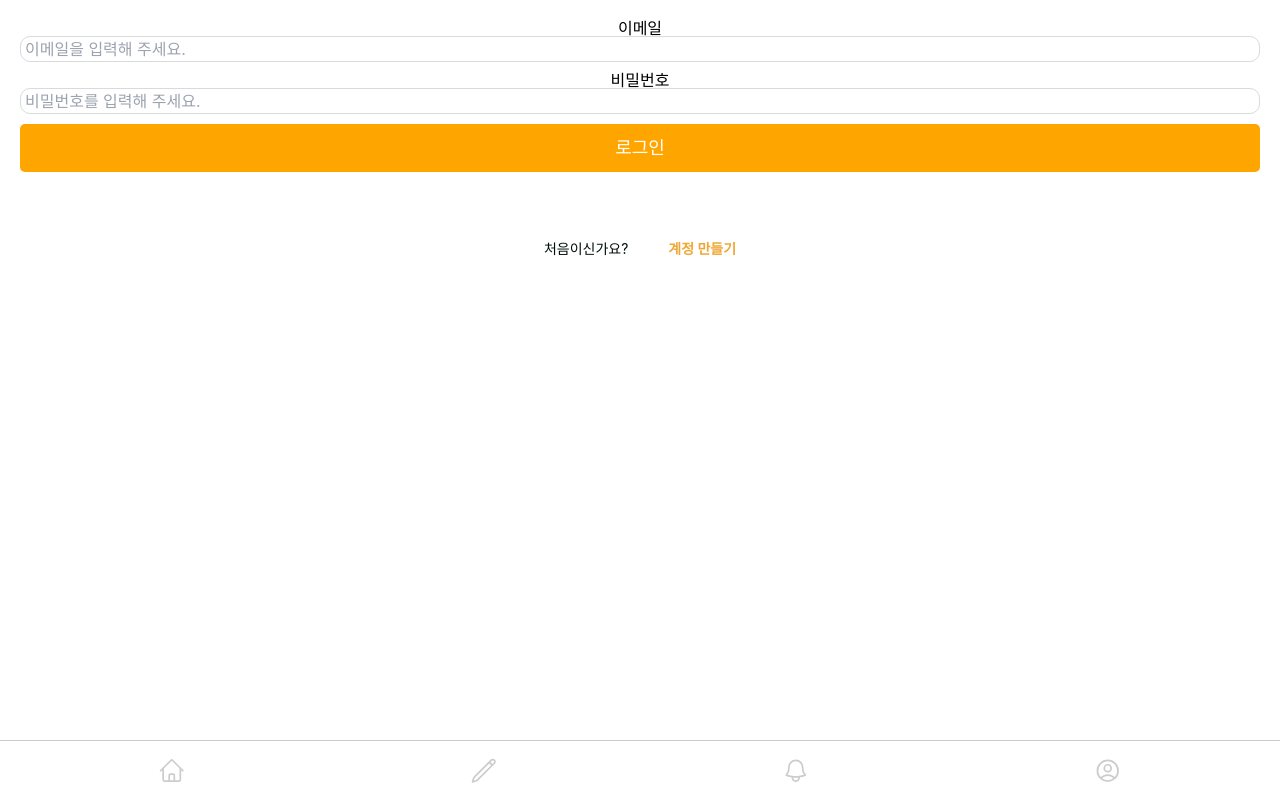
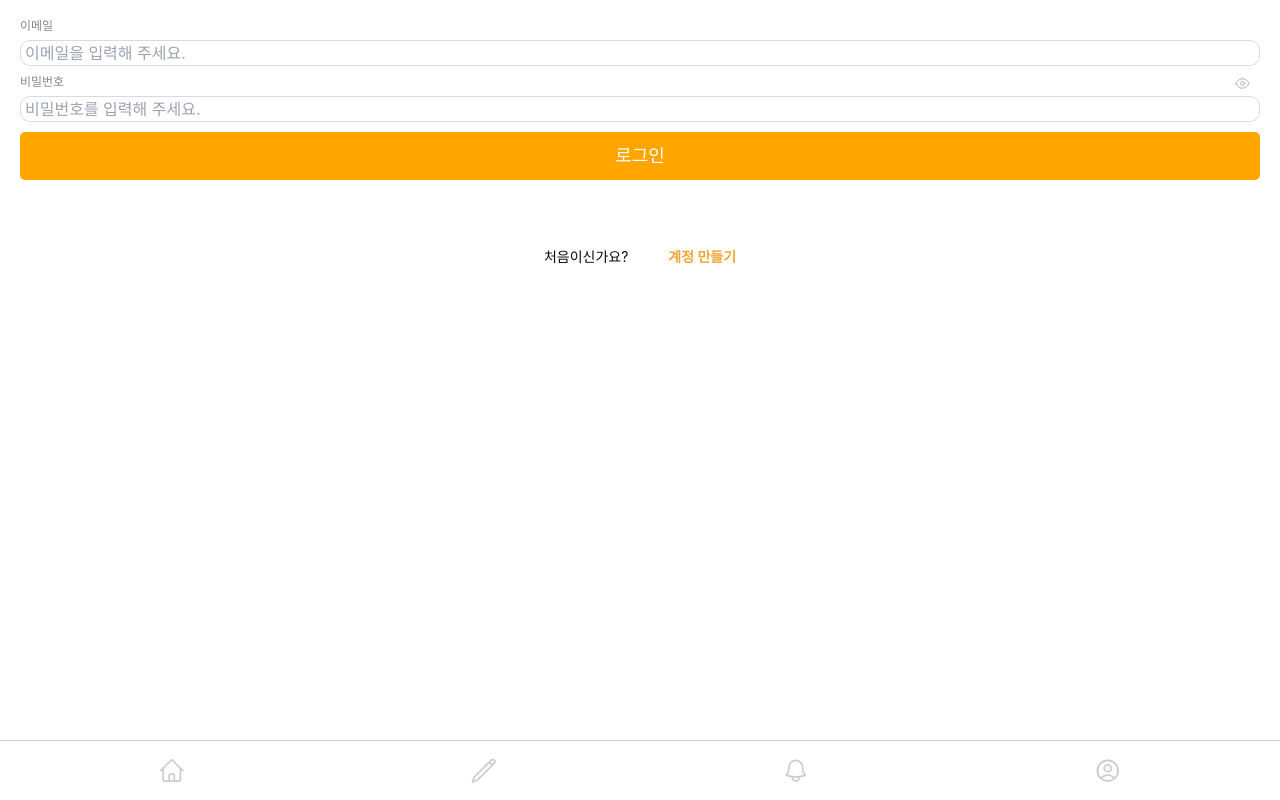
Before and after one commit to prgrms-fe-devcourse/FEDC5_MatNam_Ducki, a React (Vite) app: page /signin in a window 1280 px wide. Built offline with nearby package versions, Linux system fonts and the light colour scheme; no server answers.

Commit message:
[✨feat]: HookFormInput의 errorMessage, password 눈모양 아이콘 추가

```diff
--- a/src/components/Common/HookFormInput.tsx
+++ b/src/components/Common/HookFormInput.tsx
@@ -1,13 +1,18 @@
+import { useTheme } from '@emotion/react';
 import styled from '@emotion/styled';
+import { useState } from 'react';
 import { FieldValues } from 'react-hook-form';
 
 import { HookFormInputProps } from '@/types/input';
+
+import CheckIcon from './Icons/CheckIcon';
+import VisibilityIcon from './Icons/VisibilityIcon';
+import VisibilityOffIcon from './Icons/VisibilityOffIcon';
 
 const InputWrapper = styled.div`
   width: 100%;
   display: flex;
   flex-direction: column;
-  align-items: center;
   position: relative;
 `;
 
@@ -17,6 +22,43 @@ const Input = styled.input`
   border-radius: 1rem;
   padding: 0.2rem 0.4rem;
   outline: none;
+`;
+
+const InputErrorWrapper = styled.div`
+  width: 100%;
+  display: flex;
+  justify-content: center;
+  align-items: center;
+  height: 1rem;
+  position: relative;
+`;
+
+const InputErrorMessage = styled.span`
+  font-size: 1.2rem;
+  color: red;
+  position: absolute;
+  transform: translateY(50%);
+`;
+
+export const TogglePasswordButton = styled.button`
+  position: absolute;
+  top: 0;
+  right: 1rem;
+  color: #aaaaaa;
+`;
+
+const LabelText = styled.label`
+  font-size: 1.2rem;
+  color: #868686;
+  padding-bottom: 0.8rem;
+`;
+
+const InputErrorCheckButton = styled.button`
+  position: absolute;
+  top: 50%;
+  right: 0.5rem;
+  transform: translateY(-0.5rem);
+  color: ${({ color }) => color};
 `;
 
 /**
@@ -39,24 +81,64 @@ export default function HookFormInput<T extends FieldValues>({
   errors,
   required = false,
   type = 'text',
+  formState,
   validation,
+  isErrorCheck = false,
   ...props
 }: HookFormInputProps<T>) {
+  const theme = useTheme();
+
+  const [inputType, setInputType] = useState(type);
+
   const inputError = errors && errors[name];
+  const inputErrorMessage = inputError && (inputError.message as string);
+
+  const handleToggleType = () => {
+    const updatedType = inputType === 'password' ? 'text' : 'password';
+    setInputType(updatedType);
+  };
+
+  const isValid = () => {
+    return formState?.dirtyFields[name] && !formState.errors[name];
+  };
 
   return (
     <InputWrapper>
-      {label && <label htmlFor={name}>{label}</label>}
+      {label && <LabelText htmlFor={name}>{label}</LabelText>}
       <Input
-        type={type}
+        type={inputType}
         {...register(name, {
           ...validation,
-          required: required && '값을 입력해 주세요.',
+          required: required && '값이 입력되지 않았어요',
         })}
         autoComplete="off"
         {...props}
       />
-      {inputError && <span>{inputError.message as string}</span>}
+      {type === 'password' && (
+        <TogglePasswordButton
+          type="button"
+          tabIndex={-1}
+          onClick={handleToggleType}>
+          {inputType === 'password' ? (
+            <VisibilityIcon />
+          ) : (
+            <VisibilityOffIcon />
+          )}
+        </TogglePasswordButton>
+      )}
+      {formState?.isSubmitted && inputErrorMessage && (
+        <InputErrorWrapper>
+          <InputErrorMessage>{inputErrorMessage}</InputErrorMessage>
+        </InputErrorWrapper>
+      )}
+      {isErrorCheck && (
+        <InputErrorCheckButton
+          type="button"
+          tabIndex={-1}
+          color={isValid() ? theme.colors.secondary : theme.colors.gray}>
+          <CheckIcon />
+        </InputErrorCheckButton>
+      )}
     </InputWrapper>
   );
 }
```
